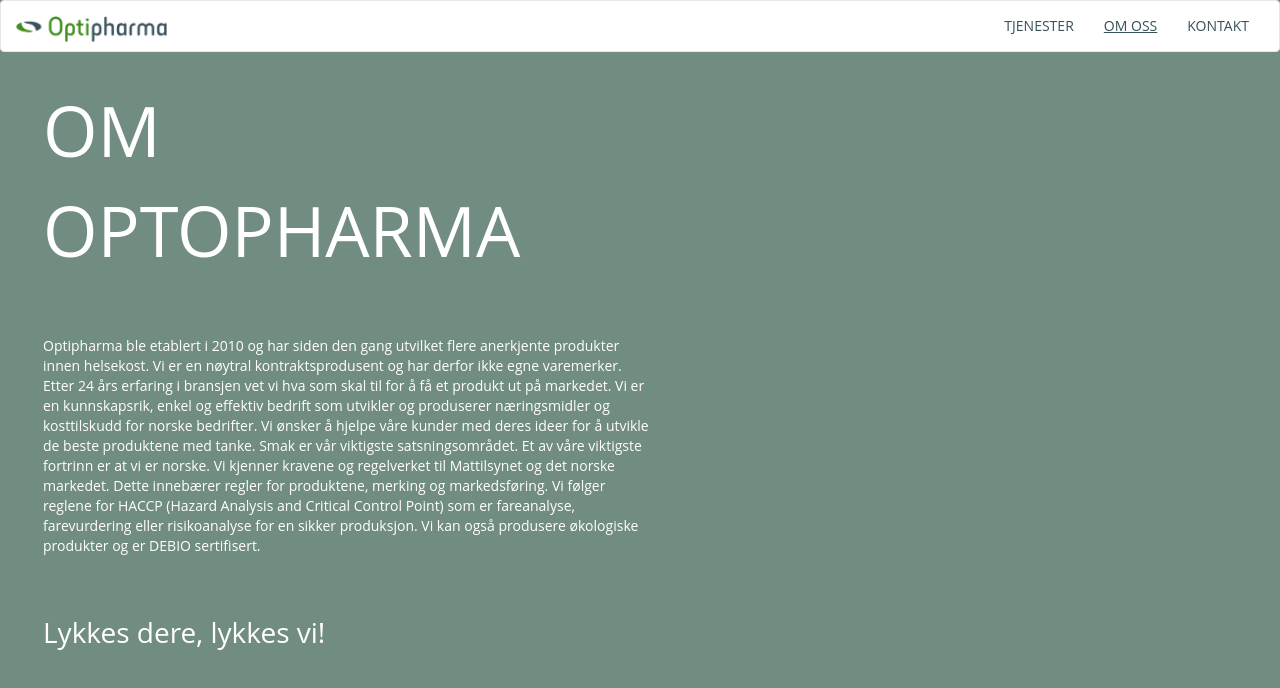
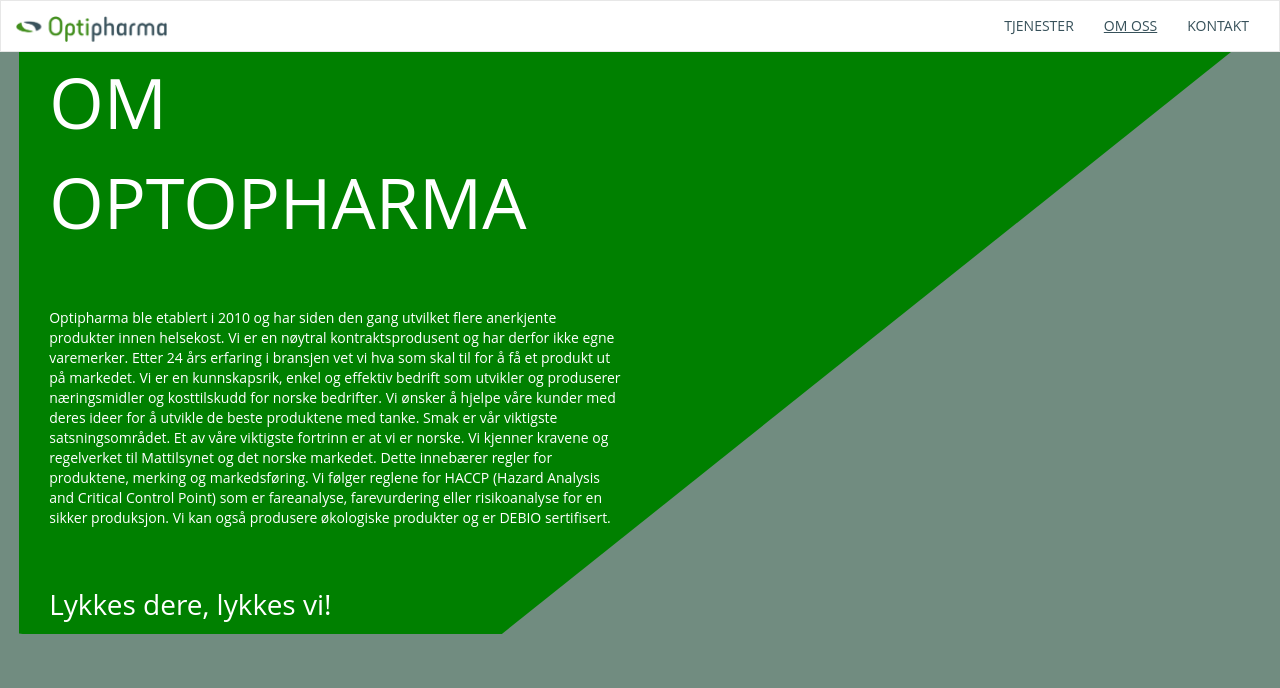
Before and after one commit to kkrokmogen/IT-Prosjekt2, an Angular app: page /om-oss in a window 1280 px wide. Shown: the top 688 px of the page. Built offline with nearby package versions, Linux system fonts and the light colour scheme.

Commit message:
prøver å lage shape

```diff
--- a/src/app/about/about.component.css
+++ b/src/app/about/about.component.css
@@ -1,7 +1,6 @@
 .avsnitt{
     color: white;
-    margin-top: 2em;
-    margin-left: 2em;;
+
 }
 
 .tekstinfo{
@@ -17,3 +16,10 @@
     margin-top: 2em;
     font-size: 2em;;
 }
+
+.container{
+    background-color: green;
+    clip-path: polygon(107% -16%,-330% -1%, 33% 110%);
+
+
+}
--- a/src/app/about/about.component.html
+++ b/src/app/about/about.component.html
@@ -1,3 +1,4 @@
+<div class="container">
     <div class="avsnitt col-md-6">
         <div class="container-overskrift">
             <p>OM OPTOPHARMA</p>
@@ -10,3 +11,4 @@
             <p>Lykkes dere, lykkes vi!</p>
         </div>
     </div>
+</div>
--- a/src/app/home/home.component.css
+++ b/src/app/home/home.component.css
@@ -21,6 +21,7 @@
     background-color: #718C80;
     color:#fff;
     padding-top: 20px;
+    height:10em;
 }
 .logo{
     width: 70px;
--- a/src/app/home/home.component.html
+++ b/src/app/home/home.component.html
@@ -1,7 +1,7 @@
 <div class="background-image">
     <img src="../assets/images/P1100434-kopi.png">
     <div class="layer"></div>
-    <span>Produktutvikling av helsekost</span>
+    <span>PRODUKTUTVIKLING AV HELSEKOST</span>
 </div>
 
 <div class="logoboks">
--- a/src/app/nav/nav.component.css
+++ b/src/app/nav/nav.component.css
@@ -4,6 +4,7 @@
 
 .navbar {
   margin-bottom: 0;
+  border-radius: unset;
 }
 .navbar.navbar-default{
     background-color: white;
```
Also changed, not shown: src/styles.css (line endings or trailing spaces). Lines whose indentation alone changed are shown as unchanged.
